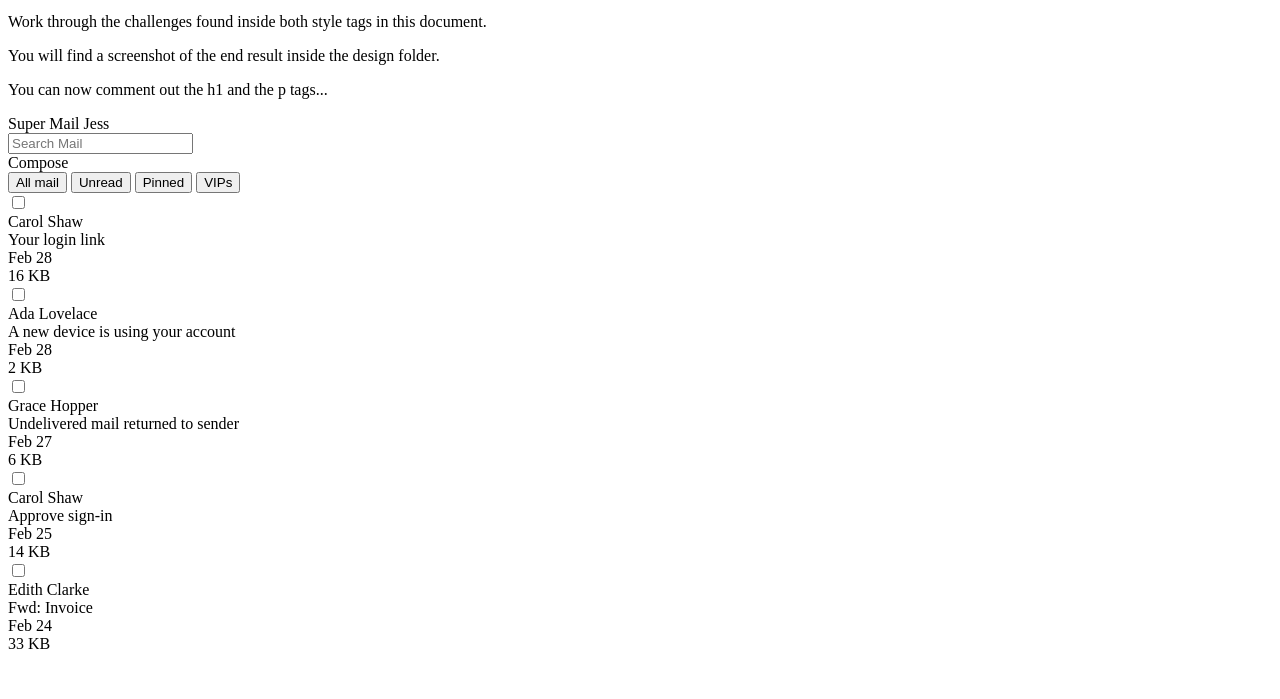
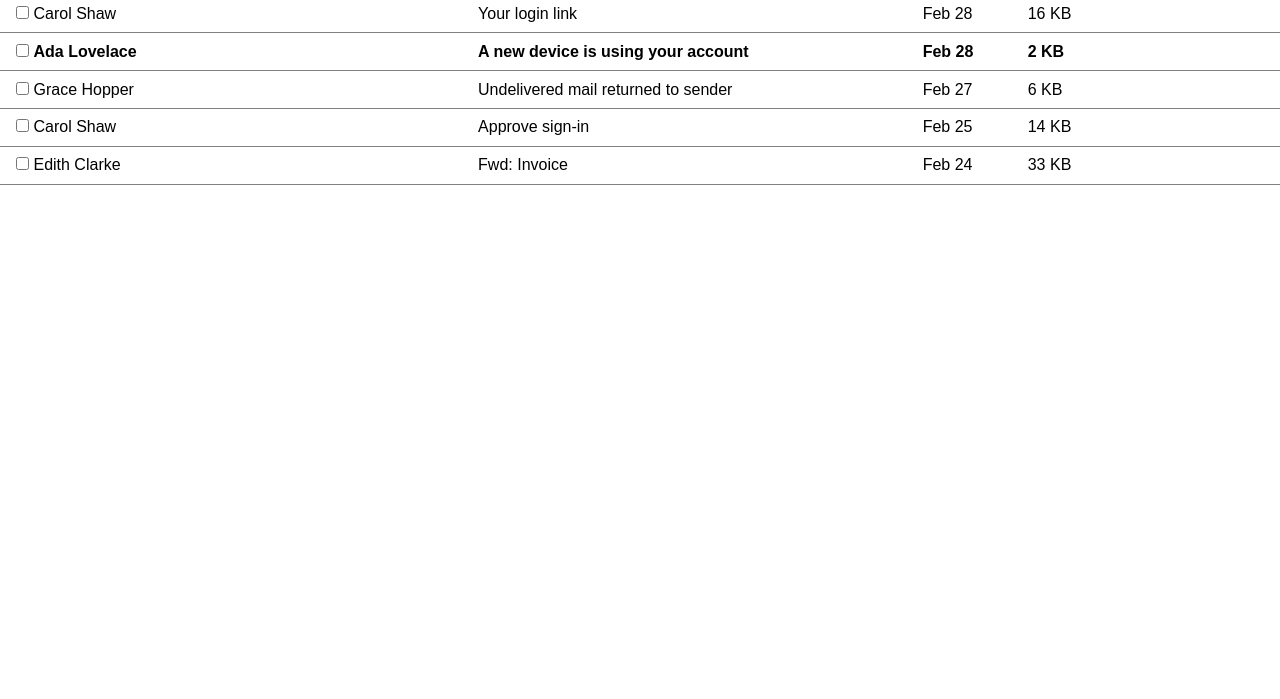
Before and after one commit to bloominstituteoftechnology/module-project---html-and-css-ii-babotavo419, a plain HTML site: page index.html in a window 1280 px wide. Shown: the part 101-800 px from the top of the page. Drawn offline with Linux system fonts and the light colour scheme.

Commit message:
That was fun!

```diff
--- a/index.html
+++ b/index.html
@@ -5,61 +5,161 @@
   <meta charset="UTF-8">
   <style>
     /* 👉 Task 1- Apply the reset found on this page: https://www.joshwcomeau.com/css/custom-css-reset/ */
-
+/*
+  1. Use a more-intuitive box-sizing model.
+*/
+*, *::before, *::after {
+  box-sizing: border-box;
+}
+/*
+  2. Remove default margin
+*/
+* {
+  margin: 0;
+}
+/*
+  3. Allow percentage-based heights in the application
+*/
+html, body {
+  height: 100%;
+}
+/*
+  Typographic tweaks!
+  4. Add accessible line-height
+  5. Improve text rendering
+*/
+body {
+  line-height: 1.5;
+  -webkit-font-smoothing: antialiased;
+}
+/*
+  6. Improve media defaults
+*/
+img, picture, video, canvas, svg {
+  display: block;
+  max-width: 100%;
+}
+/*
+  7. Remove built-in form typography styles
+*/
+input, button, textarea, select {
+  font: inherit;
+}
+/*
+  8. Avoid text overflows
+*/
+p, h1, h2, h3, h4, h5, h6 {
+  overflow-wrap: break-word;
+}
+/*
+  9. Create a root stacking context
+*/
+#root, #__next {
+  isolation: isolate;
+}
   </style>
   <style>
     /* 👉 Task 2- Target the body element.
     Apply a font family of Arial to the body element.
     The font property is inherited by descendant (nested) elements. */
-
+body {
+  font-family: Arial, Helvetica, sans-serif;
+}
     /* 👉 Task 3- Target the element with id headerTop.
     Apply white color to the text, some padding using px or rem units, and a dark background color. */
-
+#headerTop {
+  background-color: #176bad;
+  color: white;
+  padding: 0.5rem;
+}
     /* 👉 Task 4- Target the divs that are directly nested underneath the id headerTop.
     Make them display as inline block, instead of block.
     This will make them render on the same line. */
-
+/*.inline-container {*/
+#headerTop > div {
+  display: inline-block ;
+}
     /* 👉 Task 5- Target the spans that are nested inside the id headerTop.
     Make them have some margin on the right.
     This will prevent the spans from crashing against one another. */
-
+#headerTop span {
+  margin-right: 0.5rem ;
+}
     /* 👉 Task 6- Target the first span nested inside the element with id headerTop.
     Make it have a font weight of bold, and transform the text to uppercase. */
-
+.logo {
+  text-transform: uppercase;
+  font-weight: bold;
+}
     /* 👉 Task 7- Target the id headerBottom.
     Give it a bottom border of 1 pixel, solid gray, and a little bit of padding using px or rem units. */
-
+#headerBottom {
+  border-bottom: 1px solid gray;
+  padding: 0.5rem;
+}
     /* 👉 Task 8- Target the divs that are nested directly inside the element with id headerBottom.
     Make them display as inline block, instead of block.
     This will cause them to render on the same line.
     You can consolidate this rule with the one on step. 4 */
-
+    #headerBottom > div {
+  display: inline-block ;
+}
     /* 👉 Task 9- Target the "Compose" button, although note it's a div instead an actual button.
     Give it color, bold text, background, padding, border radius, margin right, and a cursor of pointer. */
-
+.blue-btn {
+  color: white;
+  background-color: #176bad;
+  padding: 0.3rem;
+  border-radius: 6px;
+  margin-right: 1rem;
+  cursor: pointer;
+  font-weight: bold;
+}
     /* 👉 Task 10- Research how to remove all the default styling of button elements.
     Target the button elements inside the element with id headerBottom.
     Remove all their styling, give them a bit of margin to the right, and a cursor of pointer. */
-
+#headerBottom button {
+  padding: 0;
+  border: none;
+  background: none;
+  margin-right: 1rem;
+  cursor: pointer;
+}
     /* 👉 Task 11- Target the button element inside the id headerBottom that has a class of active
     Make the font weight be bolder, and add a bottom border of 2 pixels solid color (you choose the color).
     Add the class name to the "All mail" button. */
-
+#headerBottom button.active {
+  border-bottom:1px solid #176bad;
+  font-weight: bold;
+}
     /* 👉 Task 12- Target all divs directly nested inside elements with a class of email,
     and make them display as inline-block elements.
     This will make each email render all its details in the same line*/
-
+.email > div {
+  display: inline-block;
+}
     /* 👉 Task 13- Target the elements with a class of email.
     Give them some padding, bigger padding to the left, and a bottom border of very light grey. */
-
+.email {
+  padding: 0.4rem;
+  padding-left: 1rem;
+  border-bottom: 1px solid gray;
+}
     /* 👉 Task 14- Target each div inside the element with a class of email.
     Make the email author and the email subject take 35% of the width of the parent element.
     Make the check, the date and the size take up 8% of the width of the parent element.
     This will arrange the details in visible columns. */
-
+.email-name, .email-subject {
+ width: 35%;
+}
+.emai-check, .email-date, .email-size {
+  width: 8%;
+}
     /* 👉 Task 15- Target the second email and have its font weight be bold.
     This will make it look "unread". */
-
+.email:nth-child(2) {
+  font-weight: bold;
+}
     /* Well done! Check the design file to make sure you are close enough. */
 
   </style>
@@ -67,31 +167,24 @@
 </head>
 
 <body>
-  <div id="instructions">
-    <h1>HTML & CSS II</h1>
-    <p>Please load this file in VSCode and Chrome, and open the Elements tab, Sources sub-tab, in Chrome Dev Tools.</p>
-    <p>Work through the challenges found inside both style tags in this document.</p>
-    <p>You will find a screenshot of the end result inside the design folder.</p>
-    <p>You can now comment out the h1 and the p tags...</p>
-  </div>
   <div>
     <header>
       <div id="headerTop">
-        <div>
-          <span>Super Mail</span>
+        <div class="inline-container">
+          <span class="logo">Super Mail</span>
           <span>Jess</span>
         </div>
-        <div>
+        <div class="inline-container">
           <input type="text" placeholder="Search Mail" />
         </div>
       </div>
       <div id="headerBottom">
-        <div>Compose</div>
+        <div class="blue-btn">Compose</div>
         <div>
-          <button>All mail</button>
-          <button>Unread</button>
-          <button>Pinned</button>
-          <button>VIPs</button>
+          <button class="active">All mail</button>
+          <button class="active">Unread</button>
+          <button class="active">Pinned</button>
+          <button class="active">VIPs</button>
         </div>
       </div>
     </header>
```
